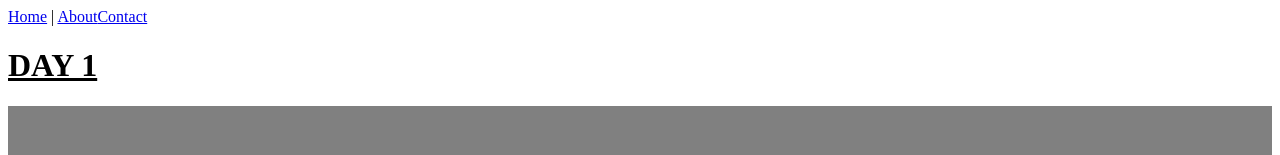
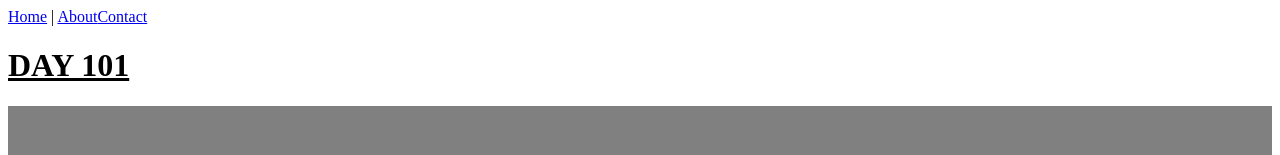
Before and after one commit to kchakarovski/vue-sample, a Vue app: page /#/contact in a window 1280 px wide. Shown: the top 155 px of the page. Built offline with nearby package versions, Linux system fonts and the light colour scheme.

Commit message:
SS-1 Update Title

```diff
--- a/src/views/Contact.vue
+++ b/src/views/Contact.vue
@@ -2,7 +2,7 @@
   <div>
     <div>
       <!-- DAY 1 -->
-      <h1>DAY 1</h1>
+      <h1>DAY 101</h1>
       <div class="wrapper" v-if="showDiv">
         <span v-text="message" />
         <!-- Primer 1 -->
```
